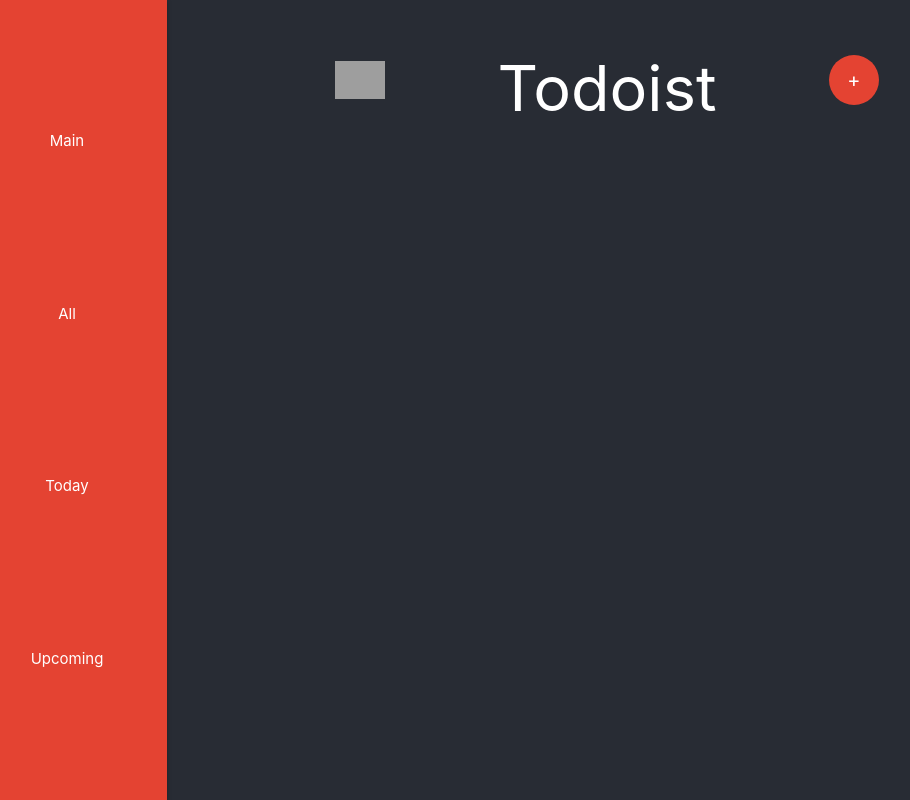
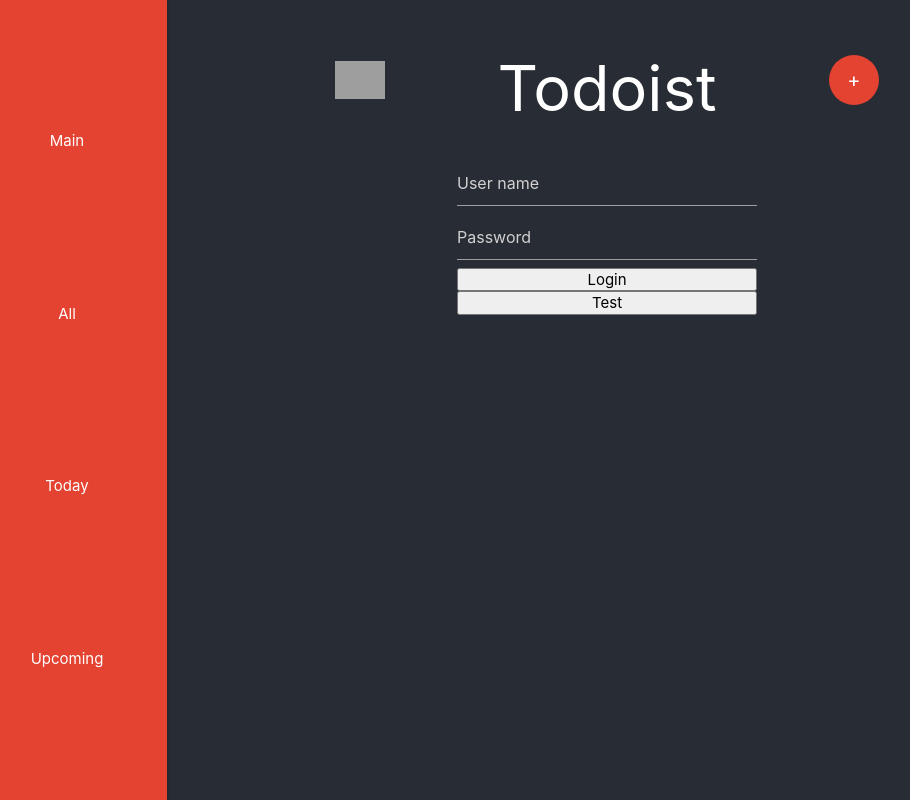
Before and after one commit to naTpuk-ep/Todoist-Clone, a React app in the folder todoist-clone/: page /login in a window 1280 px wide. Shown: the whole page, without its empty margins (33-943 px from the left). Built offline with nearby package versions, Linux system fonts and the light colour scheme; no server answers; grey boxes are pictures that could not be loaded.

Commit message:
login register sessions

```diff
--- a/todoist-clone/scripts/start.js
+++ b/todoist-clone/scripts/start.js
@@ -45,7 +45,7 @@
 }
 
 // Tools like Cloud9 rely on this.
-const DEFAULT_PORT = parseInt(process.env.PORT, 10) || 3000;
+const DEFAULT_PORT = parseInt(process.env.PORT, 10) || 8080;
 const HOST = process.env.HOST || '0.0.0.0';
 
 if (process.env.HOST) {
--- a/todoist-clone/src/components/App/App.jsx
+++ b/todoist-clone/src/components/App/App.jsx
@@ -12,45 +12,45 @@
 import Today from '../../pages/Today';
 import Upcoming from '../../pages/Upcoming';
 import Modal from '../Modal';
+import Login from '../Login';
+import Register from '../Register';
 
 require('dotenv').config();
+export const { REACT_APP_USER_ID, REACT_APP_BASE_URL } = process.env;
 
 function App(props) {
   const { todos, createTodo } = props;
-  const { REACT_APP_USER_ID, REACT_APP_BASE_URL } = process.env;
 
   useEffect(() => {
-
     const getDB = async () => {
       try {
-        const res = await axios.get(`${REACT_APP_BASE_URL}/${REACT_APP_USER_ID}`)
-        console.log(res.data);
+        const res = await axios.get(`${REACT_APP_BASE_URL}/todoist/${REACT_APP_USER_ID}`);
+        // console.log(res.data);
         const prevTodos = res.data.data || '[]';
         JSON.parse(prevTodos).forEach((el) => createTodo(el));
-        console.log('get');
+        // console.log('get');
       } catch (e) {
         console.log(e.message);
       }
     }
     getDB();
-  }, [createTodo, REACT_APP_BASE_URL, REACT_APP_USER_ID]);
+  }, [createTodo]);
 
   useEffect(() => {
-
     const updateDB = async (data) => {
       try {
-        await axios.put(`${REACT_APP_BASE_URL}/${REACT_APP_USER_ID}`, {data: JSON.stringify(data)});
-        const res = await axios.get(REACT_APP_BASE_URL);
-        console.log(res.data);
-        console.log(JSON.parse(res.data[res.data.length - 1].data));
-        console.log('put');
+        await axios.put(`${REACT_APP_BASE_URL}/todoist/${REACT_APP_USER_ID}`, {data: JSON.stringify(data)});
+        const res = await axios.get(`${REACT_APP_BASE_URL}/todoist`);
+        console.log('put', res.data);
+        // console.log(JSON.parse(res.data[res.data.length - 1].data));
+        // console.log('put');
       } catch(e) {
         console.log(e.message);
       }
     }
     updateDB(todos);
 
-  }, [todos, REACT_APP_BASE_URL, REACT_APP_USER_ID]);
+  }, [todos]);
 
   const showModal = () => {
     const modal = document.querySelector('.Modal');
@@ -81,6 +81,12 @@
           <Route path='/upcoming'>
             <Upcoming />
           </Route>
+          <Route path='/login'>
+            <Login />
+          </Route>
+          <Route path='/register'>
+            <Register />
+          </Route>
         </Switch>
       </div>
     </BrowserRouter>
--- /dev/null
+++ b/todoist-clone/src/components/Login/Login.jsx
@@ -0,0 +1,57 @@
+import axios from 'axios';
+import React from 'react';
+import { REACT_APP_BASE_URL } from '../App/App';
+
+import './Login.scss';
+
+function Login () {
+
+	let token = undefined;
+
+	const loginData = {
+		username: '',
+		password: '',
+	}
+
+	const testData = {
+		result: ''
+	}
+
+	const loginHandler = async () => {
+		console.log('login');
+
+		const headers = {Authorization: token};
+		const auth = await axios.post(`${REACT_APP_BASE_URL}/auth/login`, loginData, {headers});
+
+		if (auth.data.statusCode === 200) {
+			token = auth.data.token;
+		} else {
+			console.log(auth.data.reason);
+		}
+	}
+
+	const changeHandler = (e) => {
+		loginData[e.target.name] = e.target.value;
+	}
+
+	const testHandler = async () => {
+		const headers = {Authorization: token};
+		const result = await axios.post(`${REACT_APP_BASE_URL}/auth/test`, undefined, {headers});
+
+		testData.result = result.data.statusCode === 200 ? 'ok' : 'fail';
+		console.log(testData.result);
+	}
+
+
+	return (
+		<div className='login'>
+			<input type='text' name='username' placeholder='User name' onChange={changeHandler}/>
+			<input type='text' name='password' placeholder='Password' onChange={changeHandler}/>
+			{/* <input type='submit' value='Login' onClick={loginHandler}/> */}
+			<button onClick={loginHandler}>Login</button>
+			<button onClick={testHandler}>Test</button>
+		</div>
+	)
+}
+
+export default Login;
--- /dev/null
+++ b/todoist-clone/src/components/Login/Login.scss
@@ -0,0 +1,6 @@
+.login {
+  display: flex;
+  margin: 0 auto;
+  flex-direction: column;
+  max-width: 300px;
+};
--- /dev/null
+++ b/todoist-clone/src/components/Login/index.js
@@ -0,0 +1,2 @@
+import Login from './Login';
+export default Login;
--- /dev/null
+++ b/todoist-clone/src/components/Register/Register.jsx
@@ -0,0 +1,36 @@
+import axios from 'axios';
+import React from 'react';
+import { REACT_APP_BASE_URL } from '../App/App';
+
+import './Register.scss';
+
+function Register () {
+
+	const registerData = {
+		username: '',
+		password: '',
+	}
+
+	const registerHandler = async () => {
+		console.log('register');
+
+		const auth = await axios.post(`${REACT_APP_BASE_URL}/auth/register`, registerData);
+		console.log(auth.data);
+	}
+
+	const changeHandler = (e) => {
+		registerData[e.target.name] = e.target.value;
+	}
+
+
+	return (
+		<div className='register'>
+			<input type='text' name='username' placeholder='User name' onChange={changeHandler}/>
+			<input type='text' name='password' placeholder='Password' onChange={changeHandler}/>
+			{/* <input type='submit' value='Login' onClick={registerHandler}/> */}
+			<button onClick={registerHandler}>Register</button>
+		</div>
+	)
+}
+
+export default Register;
--- /dev/null
+++ b/todoist-clone/src/components/Register/Register.scss
@@ -0,0 +1,6 @@
+.register {
+  display: flex;
+  margin: 0 auto;
+  flex-direction: column;
+  max-width: 300px;
+};
--- /dev/null
+++ b/todoist-clone/src/components/Register/index.js
@@ -0,0 +1,2 @@
+import Register from './Register';
+export default Register;
```
Also changed, not shown: 1 other file (tests, documents, lock files or other folders).
